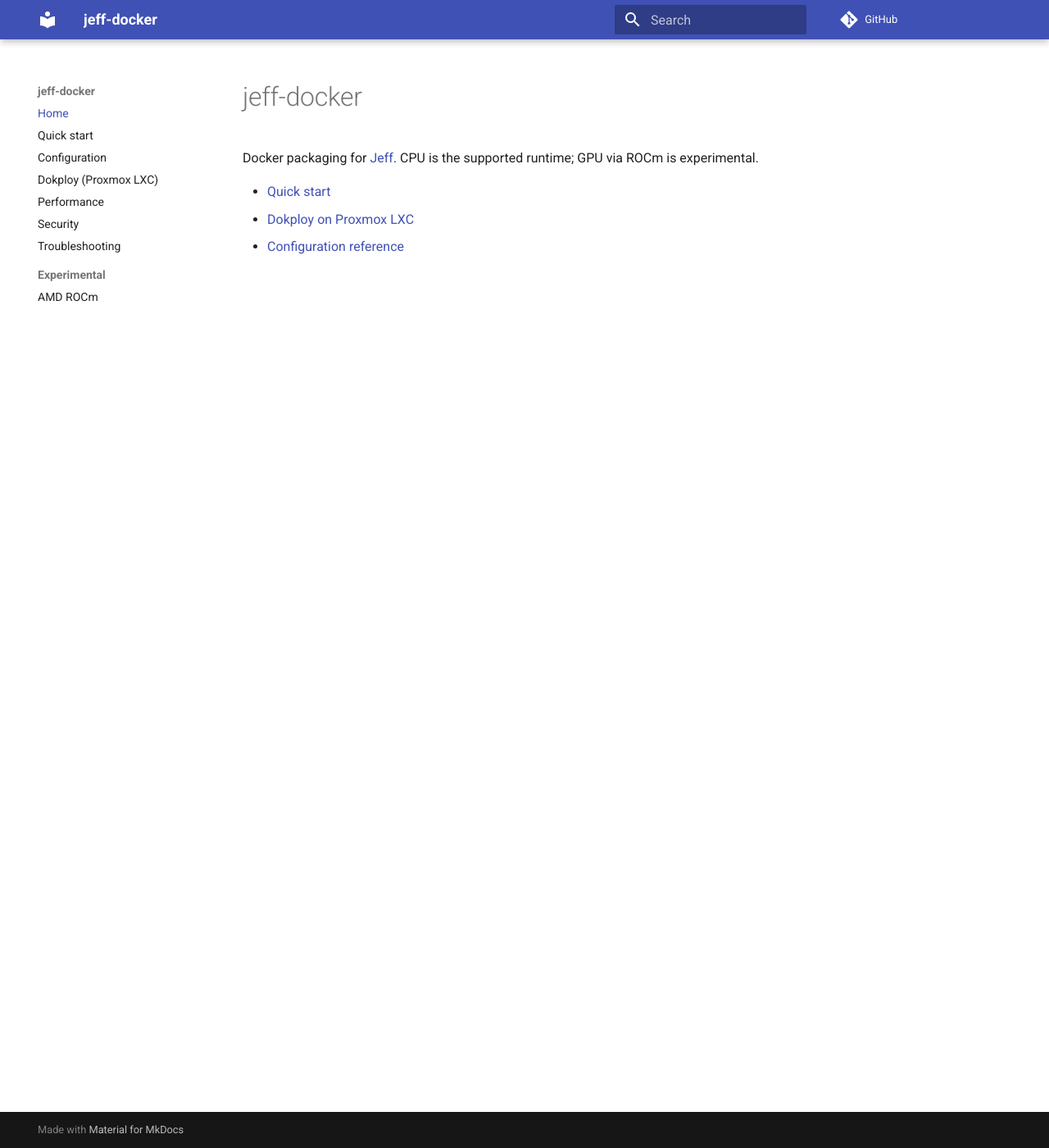
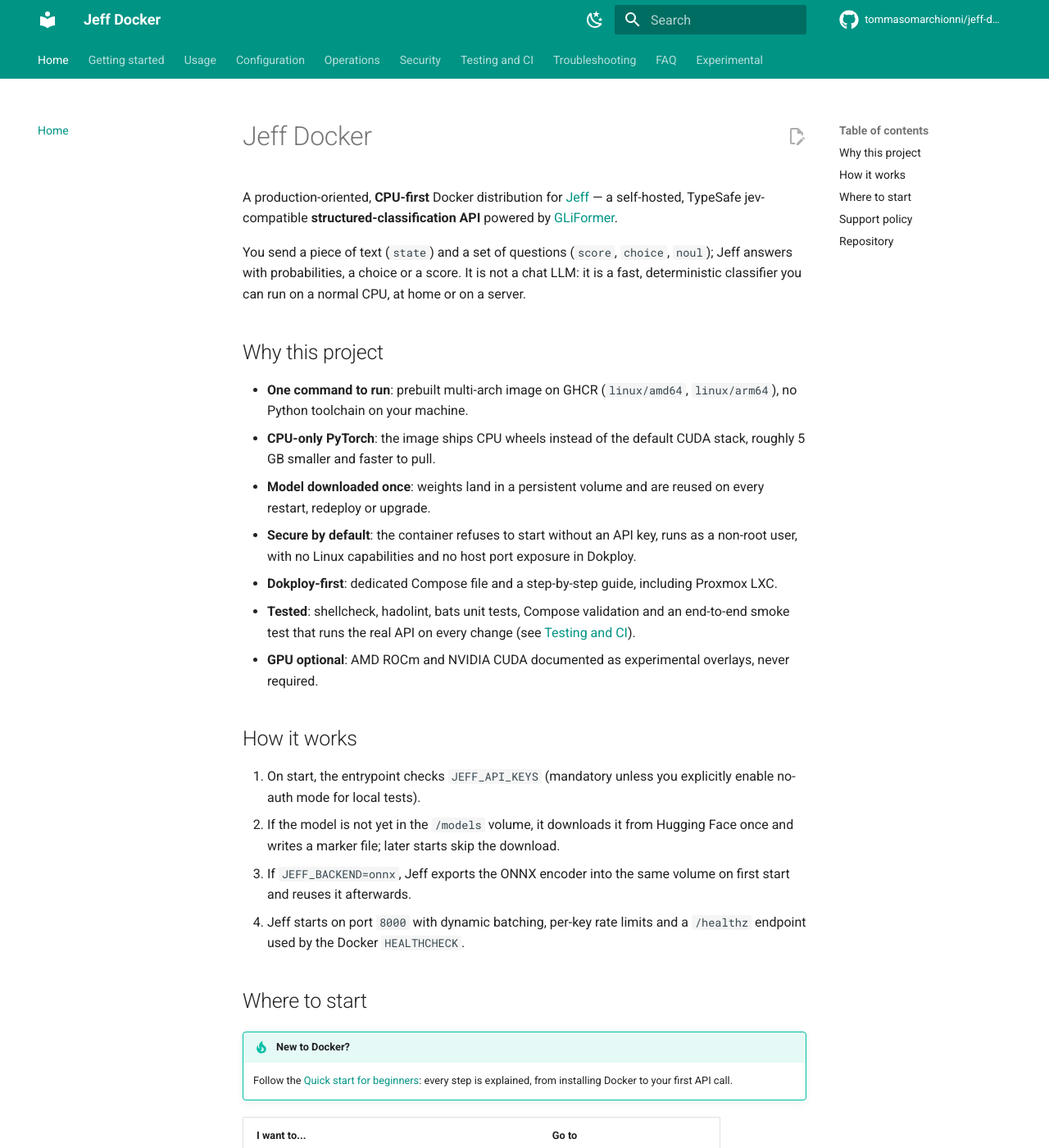
Before and after one commit to tommasomarchionni/jeff-docker, an MkDocs documentation site: the page built from docs/index.md, in a window 1280 px wide and 1400 px high. Shown: the whole window at 82% size. Built offline with MkDocs 1.6.1 and Material for MkDocs 9.7.7, drawn with Linux system fonts in a browser that asks for light colours; comment, search, counter and statistics services are not loaded; some of the changed text lies outside the part shown.

Commit message:
docs: restructure MkDocs site with theme, navigation and styles

```diff
--- a/docs/index.md
+++ b/docs/index.md
@@ -1,8 +1,80 @@
-# jeff-docker
+# Jeff Docker
 
-Docker packaging for [Jeff](https://github.com/logan-markewich/jeff).
-CPU is the supported runtime; GPU via ROCm is experimental.
+A production-oriented, **CPU-first** Docker distribution for
+[Jeff](https://github.com/logan-markewich/jeff) — a self-hosted,
+TypeSafe jev-compatible **structured-classification API** powered by
+[GLiFormer](https://huggingface.co/knowledgator/gliformer-large-v1).
 
-- [Quick start](quick-start.md)
-- [Dokploy on Proxmox LXC](dokploy.md)
-- [Configuration reference](configuration.md)
+You send a piece of text (`state`) and a set of questions (`score`,
+`choice`, `noul`); Jeff answers with probabilities, a choice or a score.
+It is not a chat LLM: it is a fast, deterministic classifier you can run
+on a normal CPU, at home or on a server.
+
+## Why this project
+
+- **One command to run**: prebuilt multi-arch image on GHCR
+  (`linux/amd64`, `linux/arm64`), no Python toolchain on your machine.
+- **CPU-only PyTorch**: the image ships CPU wheels instead of the default
+  CUDA stack, roughly 5 GB smaller and faster to pull.
+- **Model downloaded once**: weights land in a persistent volume and are
+  reused on every restart, redeploy or upgrade.
+- **Secure by default**: the container refuses to start without an API key,
+  runs as a non-root user, with no Linux capabilities and no host port
+  exposure in Dokploy.
+- **Dokploy-first**: dedicated Compose file and a step-by-step guide,
+  including Proxmox LXC.
+- **Tested**: shellcheck, hadolint, bats unit tests, Compose validation and
+  an end-to-end smoke test that runs the real API on every change
+  (see [Testing and CI](testing.md)).
+- **GPU optional**: AMD ROCm and NVIDIA CUDA documented as experimental
+  overlays, never required.
+
+## How it works
+
+1. On start, the entrypoint checks `JEFF_API_KEYS` (mandatory unless you
+   explicitly enable no-auth mode for local tests).
+2. If the model is not yet in the `/models` volume, it downloads it from
+   Hugging Face once and writes a marker file; later starts skip the
+   download.
+3. If `JEFF_BACKEND=onnx`, Jeff exports the ONNX encoder into the same
+   volume on first start and reuses it afterwards.
+4. Jeff starts on port `8000` with dynamic batching, per-key rate limits
+   and a `/healthz` endpoint used by the Docker `HEALTHCHECK`.
+
+## Where to start
+
+!!! tip "New to Docker?"
+    Follow the [Quick start for beginners](quick-start.md): every step is
+    explained, from installing Docker to your first API call.
+
+| I want to... | Go to |
+|---|---|
+| Try it on my laptop in 5 minutes | [Quick start](quick-start.md) |
+| Install Docker on macOS, Windows or Linux | [Platform setup](platform-setup.md) |
+| Use the prebuilt image and pin versions | [Prebuilt image](prebuilt-image.md) |
+| Run it with Docker Compose on a server | [Docker Compose](docker-compose-guide.md) |
+| Deploy on Dokploy (incl. Proxmox LXC) | [Dokploy](dokploy.md) |
+| Run it without Compose | [Plain Docker](docker-plain.md) |
+| Call the API from curl, Python, TypeScript, Home Assistant | [Using the API](api-usage.md) |
+| Tune every option | [Environment variables](environment-variables.md) |
+| Choose or pin a model, run offline | [Models](models.md) |
+| Make it faster on CPU | [ONNX backend](onnx.md) and [Performance](performance.md) |
+| Back up, upgrade, roll back | [Persistence](persistence.md) and [Upgrades](upgrades.md) |
+| Fix a problem | [Troubleshooting](troubleshooting.md) and [FAQ](faq.md) |
+
+## Support policy
+
+| Runtime | Status |
+|---|---|
+| CPU, `linux/amd64` (Linux, Proxmox LXC, Dokploy, Windows/WSL2, Intel Mac) | **Supported** |
+| CPU, `linux/arm64` (Apple Silicon via Docker Desktop, ARM servers, Raspberry Pi 5) | **Supported** |
+| NVIDIA CUDA | [Experimental](experimental/nvidia-gpu.md) |
+| AMD ROCm, integrated Radeon GPUs, GPU passthrough in LXC | [Experimental](experimental/amd-rocm.md) |
+| Apple MPS | Not available inside Docker (Linux VM); run Jeff natively on macOS instead |
+
+## Repository
+
+Source code, issues and pull requests:
+[github.com/tommasomarchionni/jeff-docker](https://github.com/tommasomarchionni/jeff-docker).
+Model behavior and API questions belong upstream:
+[github.com/logan-markewich/jeff](https://github.com/logan-markewich/jeff).
--- /dev/null
+++ b/docs/requirements.txt
@@ -0,0 +1 @@
+mkdocs-material==9.*
--- /dev/null
+++ b/docs/stylesheets/extra.css
@@ -0,0 +1,11 @@
+/* Never break variable/option names (inline code) mid-word inside table
+ * cells. Material for MkDocs's default table wrapping breaks long
+ * UPPER_SNAKE_CASE identifiers (env var names, build args) at an arbitrary
+ * character instead of at a whole-word boundary, which reads as broken
+ * text. `md-typeset table:not([class])` already has `overflow:auto` and
+ * `max-width:100%` from the theme, so keeping identifiers unbroken just
+ * makes that column horizontally scrollable on very narrow viewports
+ * instead of visually splitting a variable name across two lines. */
+.md-typeset table code {
+  white-space: nowrap;
+}
--- a/mkdocs.yml
+++ b/mkdocs.yml
@@ -1,17 +1,96 @@
-site_name: jeff-docker
+site_name: Jeff Docker
+site_description: CPU-first, multi-arch Docker distribution for Jeff (TypeSafe jev-compatible structured-classification API powered by GLiFormer), with GHCR images, Docker Compose and Dokploy support.
 site_url: https://tommasomarchionni.github.io/jeff-docker/
 repo_url: https://github.com/tommasomarchionni/jeff-docker
+repo_name: tommasomarchionni/jeff-docker
+edit_uri: edit/main/docs/
+docs_dir: docs
+
+extra_css:
+  - stylesheets/extra.css
+
 theme:
   name: material
-  features: [content.code.copy, navigation.sections]
-markdown_extensions: [admonition, pymdownx.superfences, tables]
+  language: en
+  icon:
+    repo: fontawesome/brands/github
+  palette:
+    - media: "(prefers-color-scheme: light)"
+      scheme: default
+      primary: teal
+      accent: teal
+      toggle:
+        icon: material/weather-night
+        name: Switch to dark mode
+    - media: "(prefers-color-scheme: dark)"
+      scheme: slate
+      primary: teal
+      accent: teal
+      toggle:
+        icon: material/weather-sunny
+        name: Switch to light mode
+  features:
+    - navigation.instant
+    - navigation.tracking
+    - navigation.tabs
+    - navigation.sections
+    - navigation.top
+    - navigation.footer
+    - content.code.copy
+    - content.tabs.link
+    - content.action.edit
+    - search.suggest
+    - search.highlight
+    - toc.follow
+
+markdown_extensions:
+  - admonition
+  - attr_list
+  - md_in_html
+  - pymdownx.details
+  - pymdownx.superfences
+  - pymdownx.tabbed:
+      alternate_style: true
+  - pymdownx.highlight
+  - pymdownx.inlinehilite
+  - tables
+  - toc:
+      permalink: true
+
+plugins:
+  - search
+
+extra:
+  social:
+    - icon: fontawesome/brands/github
+      link: https://github.com/tommasomarchionni
+    - icon: fontawesome/brands/docker
+      link: https://github.com/tommasomarchionni/jeff-docker/pkgs/container/jeff-docker
+
 nav:
   - Home: index.md
-  - Quick start: quick-start.md
-  - Configuration: configuration.md
-  - Dokploy (Proxmox LXC): dokploy.md
-  - Performance: performance.md
+  - Getting started:
+      - Quick start (beginners): quick-start.md
+      - Platform setup (macOS, Windows, Linux, Proxmox): platform-setup.md
+      - Prebuilt image (GHCR): prebuilt-image.md
+      - Docker Compose: docker-compose-guide.md
+      - Dokploy: dokploy.md
+      - Plain Docker: docker-plain.md
+  - Usage:
+      - Using the API: api-usage.md
+  - Configuration:
+      - Environment variables: environment-variables.md
+      - Models: models.md
+      - ONNX backend: onnx.md
+  - Operations:
+      - Persistence and backups: persistence.md
+      - Upgrades and versioning: upgrades.md
+      - Monitoring and logs: monitoring.md
+      - Performance: performance.md
   - Security: security.md
+  - Testing and CI: testing.md
   - Troubleshooting: troubleshooting.md
+  - FAQ: faq.md
   - Experimental:
+      - NVIDIA GPU: experimental/nvidia-gpu.md
       - AMD ROCm: experimental/amd-rocm.md
```
